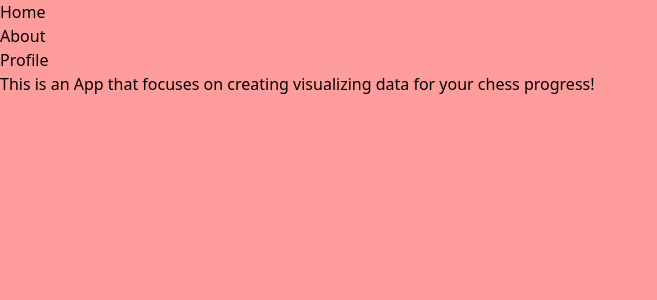
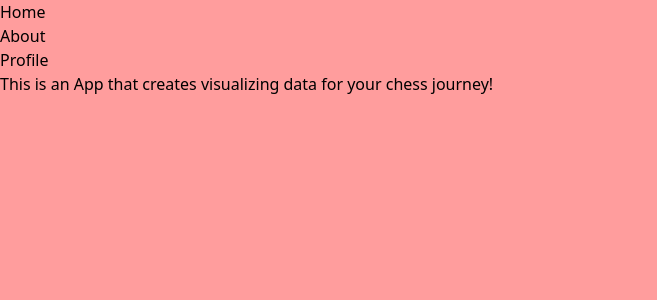
Before and after one commit to dreymoreau/chess-visualizer, a React (Vite) app: page /about in a window 1280 px wide. Shown: the top 300 px of the page, without its empty margins (0-657 px from the left). Built offline with nearby package versions, Linux system fonts and the light colour scheme.

Commit message:
changed about

```diff
--- a/src/pages/About.tsx
+++ b/src/pages/About.tsx
@@ -2,7 +2,7 @@
 export default function About(){
     return(
         <>
-            <h1>This is an App that focuses on creating visualizing data for your chess progress!</h1>
+            <h1>This is an App that creates visualizing data for your chess journey!</h1>
         </>
     )
 }
```
